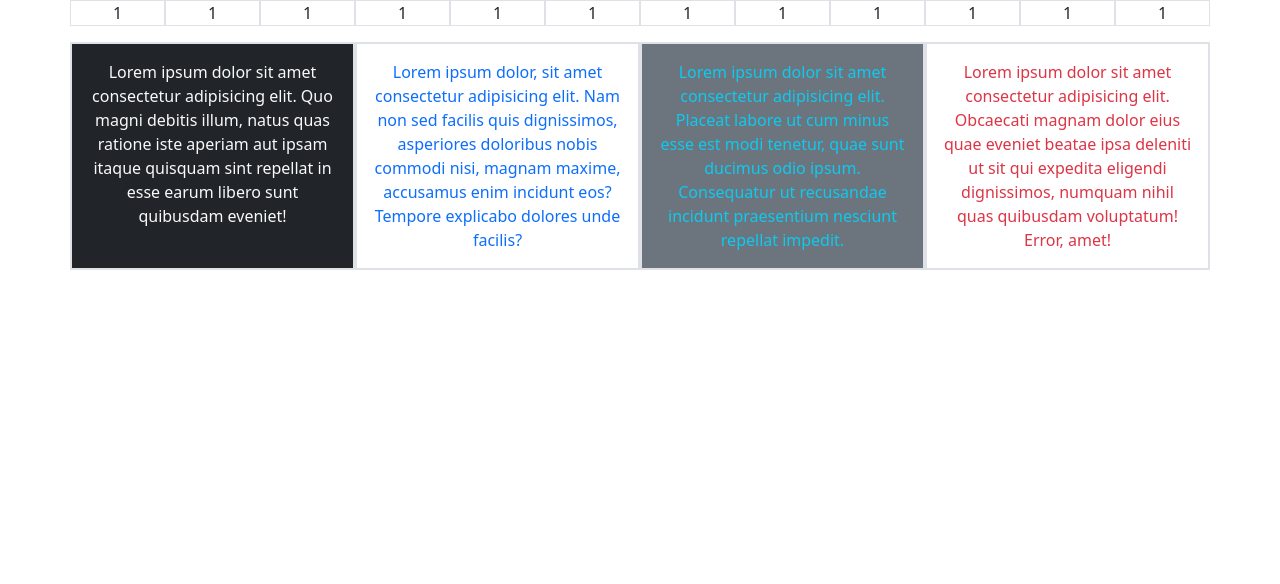
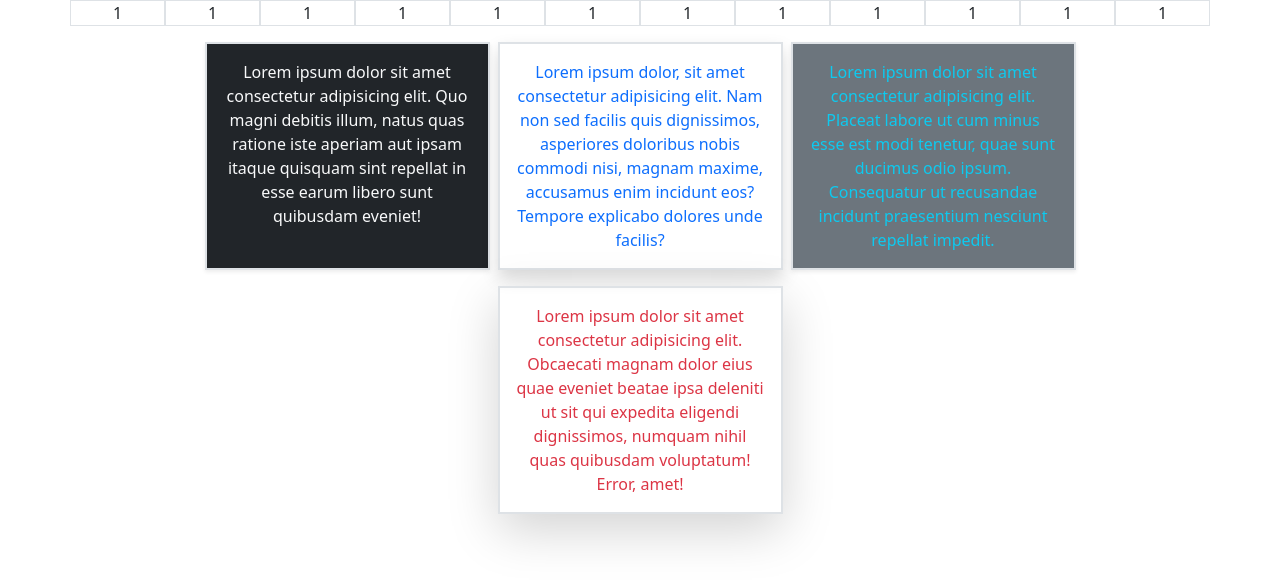
Before and after one commit to GeovanniVera/BoostrapPractica, a plain HTML site: page colores.html in a window 1280 px wide. Drawn offline with nearby package versions, Linux system fonts and the light colour scheme.

Commit message:
Se agregaron spacings m y p responsive

```diff
--- a/colores.html
+++ b/colores.html
@@ -27,11 +27,11 @@
             <div class="col-1 border">1</div>
             <div class="col-1 border">1</div>
         </div>
-        <div class="row">
-            <div class="col-12 col-md-3 border border-2 text-light p-3 mt-3 bg-dark ">Lorem ipsum dolor sit amet consectetur adipisicing elit. Quo magni debitis illum, natus quas ratione iste aperiam aut ipsam itaque quisquam sint repellat in esse earum libero sunt quibusdam eveniet!</div>
-            <div class="col-12 col-md-3 border border-2 text-primary p-3 mt-3">Lorem ipsum dolor, sit amet consectetur adipisicing elit. Nam non sed facilis quis dignissimos, asperiores doloribus nobis commodi nisi, magnam maxime, accusamus enim incidunt eos? Tempore explicabo dolores unde facilis?</div>
-            <div class="col-12 col-md-3 border border-2 text-info p-3 mt-3 bg-secondary">Lorem ipsum dolor sit amet consectetur adipisicing elit. Placeat labore ut cum minus esse est modi tenetur, quae sunt ducimus odio ipsum. Consequatur ut recusandae incidunt praesentium nesciunt repellat impedit.</div>
-            <div class="col-12 col-md-3 border border-2 text-danger p-3 mt-3">Lorem ipsum dolor sit amet consectetur adipisicing elit. Obcaecati magnam dolor eius quae eveniet beatae ipsa deleniti ut sit qui expedita eligendi dignissimos, numquam nihil quas quibusdam voluptatum! Error, amet!</div>
+        <div class="row justify-content-center">
+            <div class="col-12 col-md-3 border border-2 text-light p-3 mt-3 me-md-2 bg-dark shadow-sm">Lorem ipsum dolor sit amet consectetur adipisicing elit. Quo magni debitis illum, natus quas ratione iste aperiam aut ipsam itaque quisquam sint repellat in esse earum libero sunt quibusdam eveniet!</div>
+            <div class="col-12 col-md-3 border border-2 text-primary p-3 mt-3 me-md-2 shadow">Lorem ipsum dolor, sit amet consectetur adipisicing elit. Nam non sed facilis quis dignissimos, asperiores doloribus nobis commodi nisi, magnam maxime, accusamus enim incidunt eos? Tempore explicabo dolores unde facilis?</div>
+            <div class="col-12 col-md-3 border border-2 text-info p-3 mt-3 mr-me-2 bg-secondary shadow-sm">Lorem ipsum dolor sit amet consectetur adipisicing elit. Placeat labore ut cum minus esse est modi tenetur, quae sunt ducimus odio ipsum. Consequatur ut recusandae incidunt praesentium nesciunt repellat impedit.</div>
+            <div class="col-12 col-md-3 border border-2 text-danger p-3 mt-3  shadow-lg">Lorem ipsum dolor sit amet consectetur adipisicing elit. Obcaecati magnam dolor eius quae eveniet beatae ipsa deleniti ut sit qui expedita eligendi dignissimos, numquam nihil quas quibusdam voluptatum! Error, amet!</div>
         </div>
     </div>
 </body>
```
